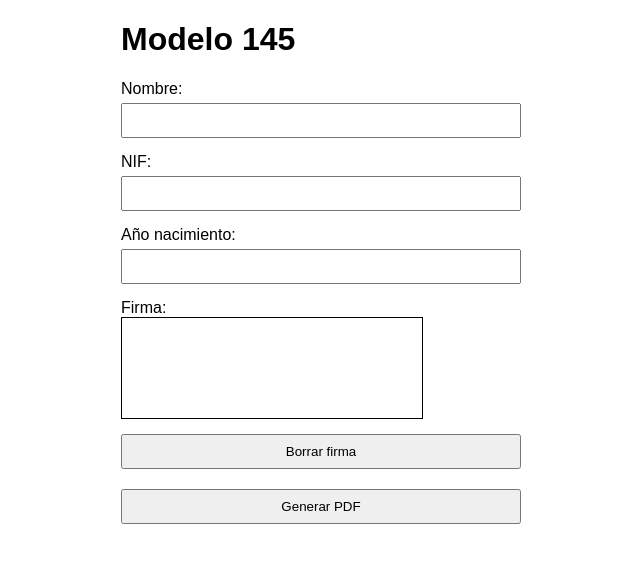
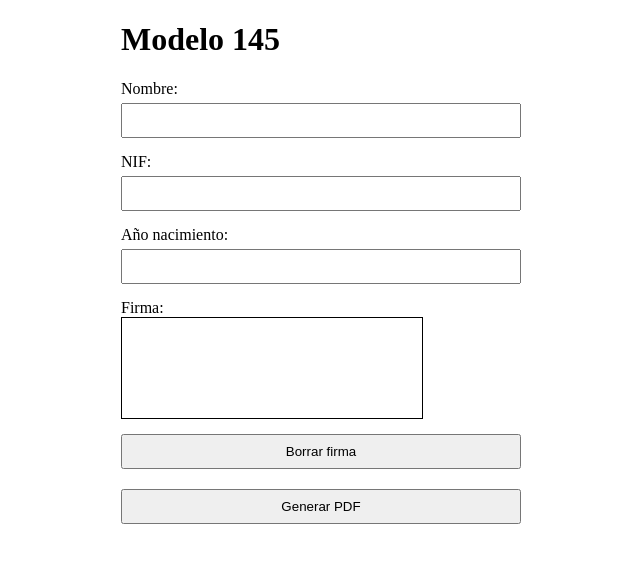
Before and after one commit to ivangs1975-coder/modelo145, a plain HTML site: page modelo145_app/frontend/index.html in a window 1280 px wide. Shown: the whole page, without its empty margins (319-959 px from the left). Drawn offline with Linux system fonts and the light colour scheme.

Commit message:
Update styles.css

```diff
--- a/modelo145_app/frontend/styles.css
+++ b/modelo145_app/frontend/styles.css
@@ -1,5 +1,5 @@
 body {
-  font-family: Arial, sans-serif;
+  font-family: Arial,7 sans-serif;
   margin: 20px;
 }
 
```
